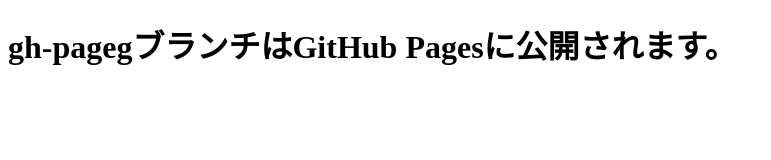
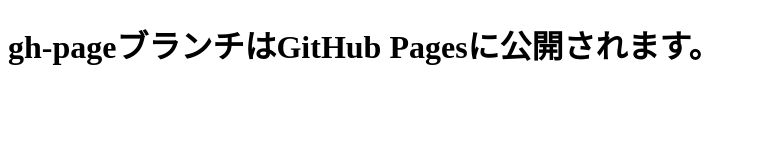
Before and after one commit to toppemart/git-study, a plain HTML site: page index.html in a window 1280 px wide. Shown: the whole page, without its empty margins (0-771 px from the left). Drawn offline with Linux system fonts and the light colour scheme.

Commit message:
タイポを修正

```diff
--- a/index.html
+++ b/index.html
@@ -5,6 +5,6 @@
     <title>Gitの勉強</title>
 </head>
 <body>
-    <h1>gh-pagegブランチはGitHub Pagesに公開されます。</h1>
+    <h1>gh-pageブランチはGitHub Pagesに公開されます。</h1>
 </body>
 </html>
```
